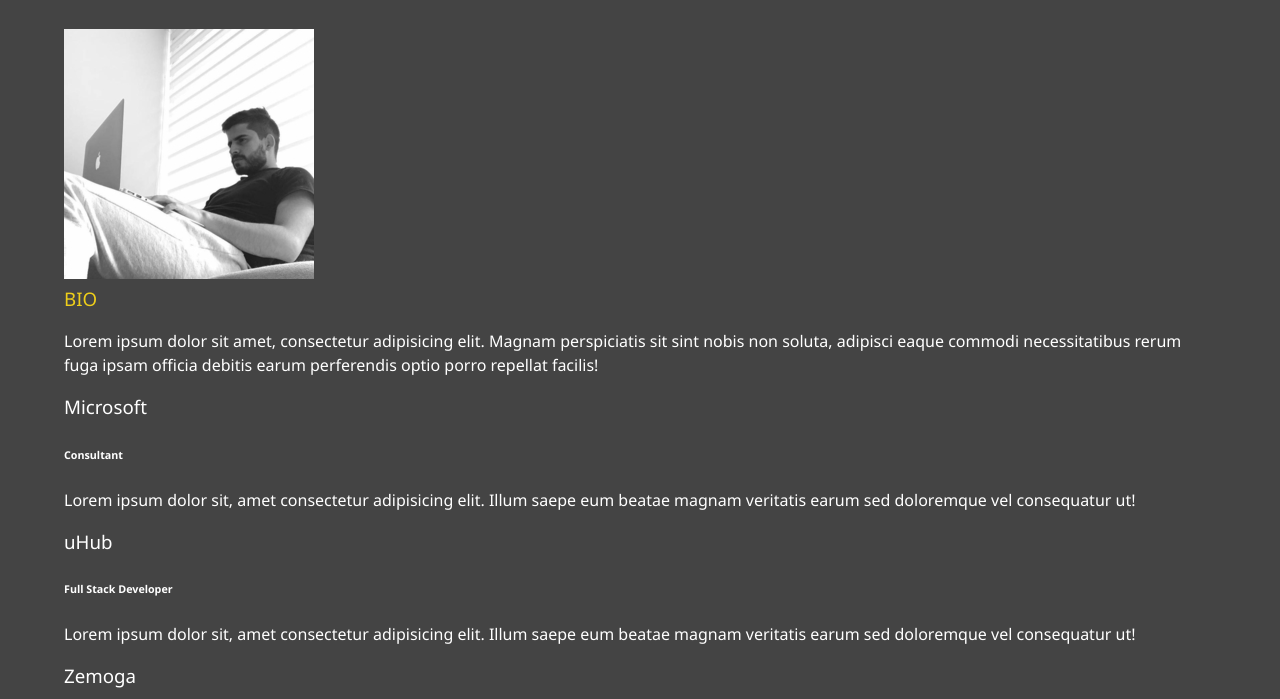
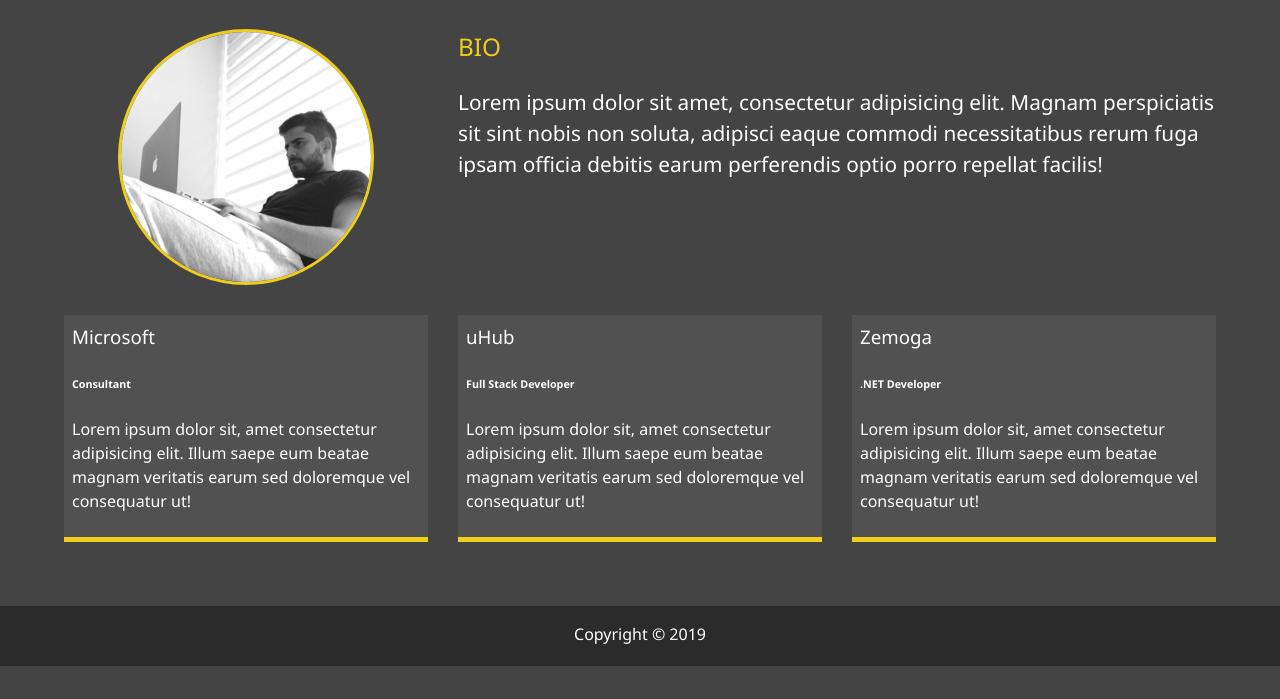
Before and after one commit to HernanCote/modern_portfolio, a website: page dist/about.html in a window 1280 px wide. Shown: the part 253-952 px from the top of the page. After the commit the page ends 919 px from the top, so only its background shows below. Drawn offline with Linux system fonts and the light colour scheme.

Commit message:
Add styles to about page

```diff
--- a/scss/_mobile.scss
+++ b/scss/_mobile.scss
@@ -44,6 +44,16 @@
       height: 150px;
     }
   }
+
+  .about-info {
+    grid-template-areas:
+      "bioimage"
+      "bio"
+      "job1"
+      "job2"
+      "job3";
+    grid-template-columns: 1fr;
+  }
 }
 
 //Smartphones
--- a/scss/main.scss
+++ b/scss/main.scss
@@ -1,6 +1,5 @@
 @import "config";
 @import "menu";
-@import "mobile";
 
 * {
   box-sizing: border-box;
@@ -51,7 +50,7 @@ header {
 
 main {
   padding: 4rem;
-  height: 100%;
+  min-height: calc(100vh - 60px);
 
   .icons {
     margin-top: 1rem;
@@ -74,3 +73,52 @@ main {
     }
   }
 }
+
+.about-info {
+  display: grid;
+  grid-gap: 30px;
+  grid-template-areas:
+    "bioimage bio bio"
+    "job1 job2 job3";
+  grid-template-columns: repeat(3, 1fr);
+
+  .bio-img {
+    grid-area: bioimage;
+    margin: auto;
+    border-radius: 50%;
+    border: $secondary-color 3px solid;
+  }
+
+  .bio {
+    grid-area: bio;
+    font-size: 1.3rem;
+  }
+
+  .job-1 {
+    grid-area: job1;
+  }
+
+  .job-2 {
+    grid-area: job2;
+  }
+
+  .job-3 {
+    grid-area: job3;
+  }
+
+  .job {
+    background: lighten($primary-color, 5);
+    padding: 0.5rem;
+    border-bottom: $secondary-color 5px solid;
+  }
+}
+
+#main-footer {
+  text-align: center;
+  padding: 1rem;
+  background: darken($color: $primary-color, $amount: 10);
+  color: set-text-color($primary-color);
+  height: 60px;
+}
+
+@import "mobile";
```
Also changed, not shown: dist/about.html, dist/css/main.css, 1 other file.
